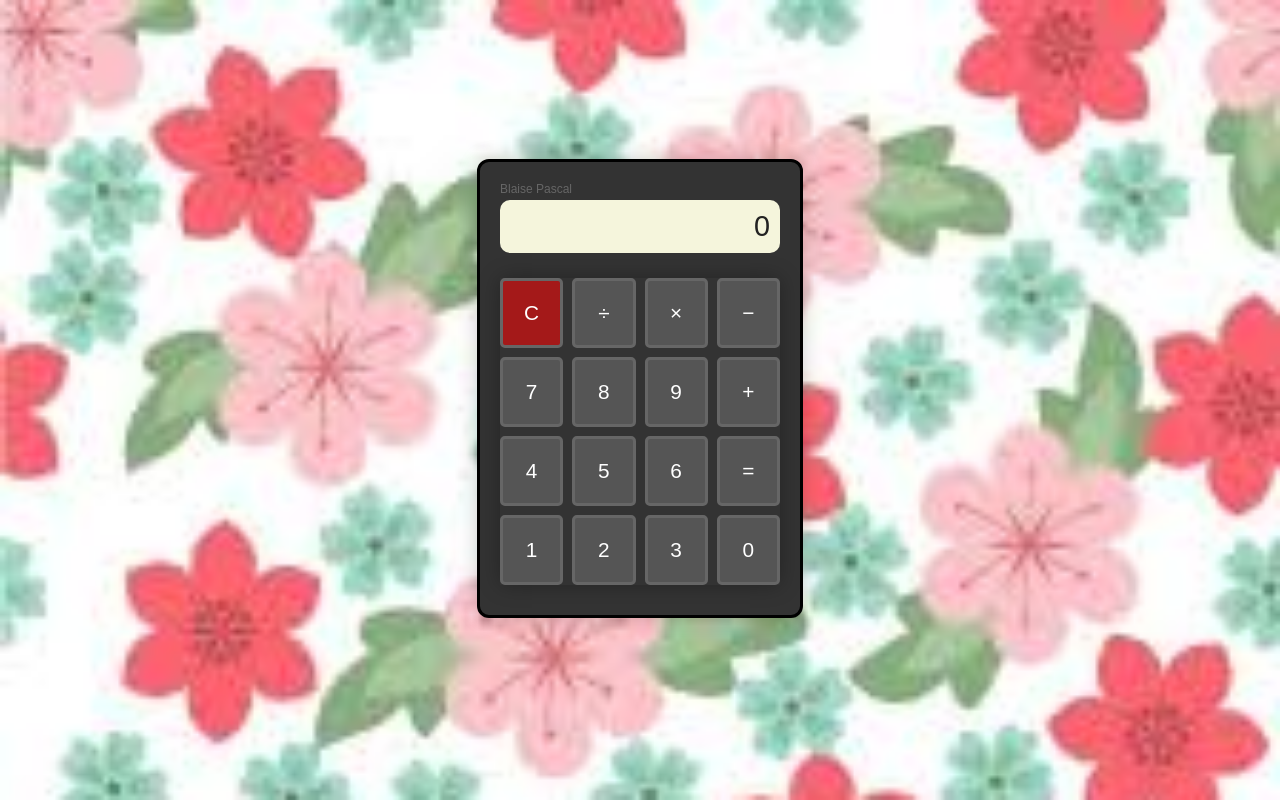
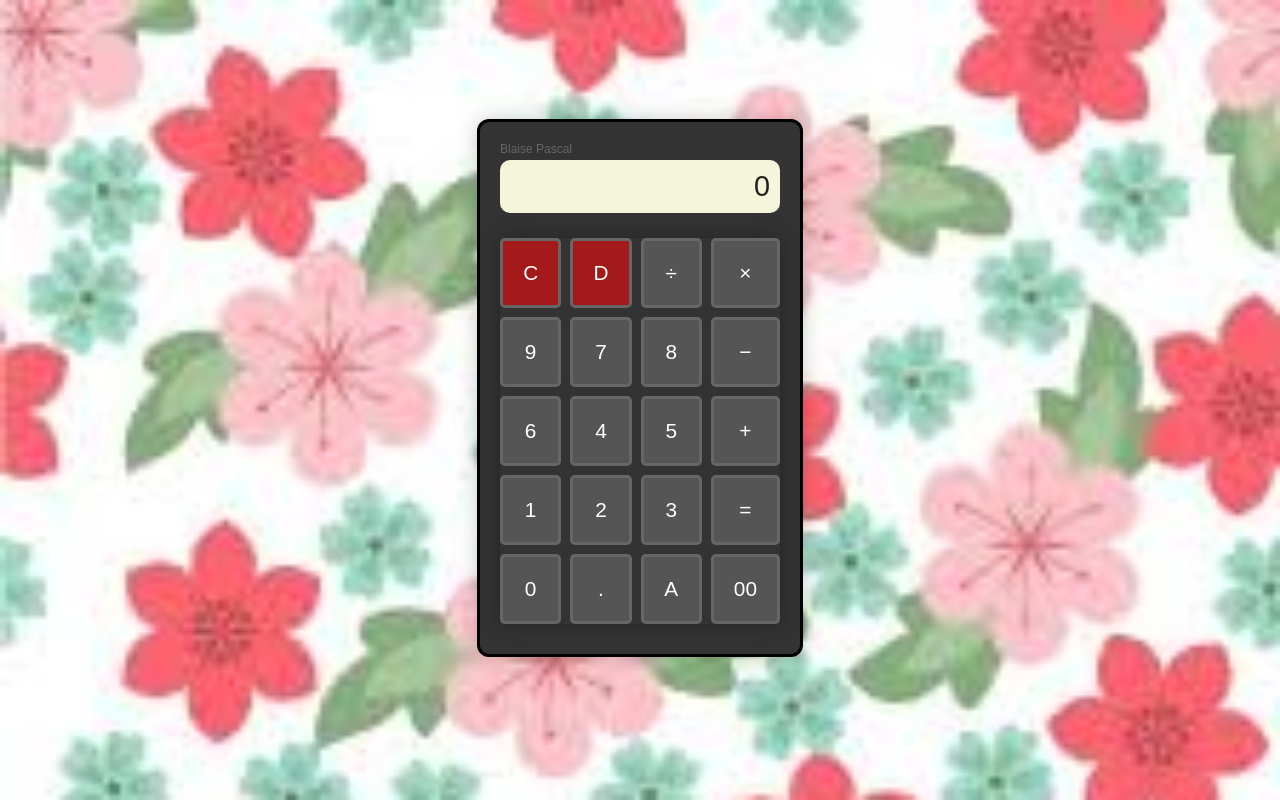
Before and after one commit to MunazzaJaved/codeAlpha_tasks, a plain HTML site: page Task-2-BasicCalculator/index.html in a window 1280 px wide. Drawn offline with Linux system fonts and the light colour scheme.

Commit message:
Update index.html

```diff
--- a/Task-2-BasicCalculator/index.html
+++ b/Task-2-BasicCalculator/index.html
@@ -14,24 +14,28 @@
       <div id="display">0</div>
       <div class="buttons">
         <button onclick="clearDisplay()" class="clear">C</button>
+        <button onclick="backspace()" class="clear">D</button>
         <button onclick="appendToDisplay('/')">÷</button>
         <button onclick="appendToDisplay('*')">×</button>
-        <button onclick="appendToDisplay('-')">−</button>
+        <button onclick="appendToDisplay('9')">9</button>
 
         <button onclick="appendToDisplay('7')">7</button>
         <button onclick="appendToDisplay('8')">8</button>
-        <button onclick="appendToDisplay('9')">9</button>
-        <button onclick="appendToDisplay('+')">+</button>
+        <button onclick="appendToDisplay('-')">−</button>
+
+        <button onclick="appendToDisplay('6')">6</button>
 
         <button onclick="appendToDisplay('4')">4</button>
         <button onclick="appendToDisplay('5')">5</button>
-        <button onclick="appendToDisplay('6')">6</button>
-        <button onclick="calculateResult()">=</button>
-
+        <button onclick="appendToDisplay('+')">+</button>
         <button onclick="appendToDisplay('1')">1</button>
         <button onclick="appendToDisplay('2')">2</button>
         <button onclick="appendToDisplay('3')">3</button>
+        <button onclick="calculateResult()">=</button>
         <button onclick="appendToDisplay('0')">0</button>
+        <button onclick="appendToDisplay('.')">.</button>
+        <button onclick="calculateResult()">A</button>
+        <button onclick="appendToDisplay('00')">00</button>
       </div>
     </div>
 
```
